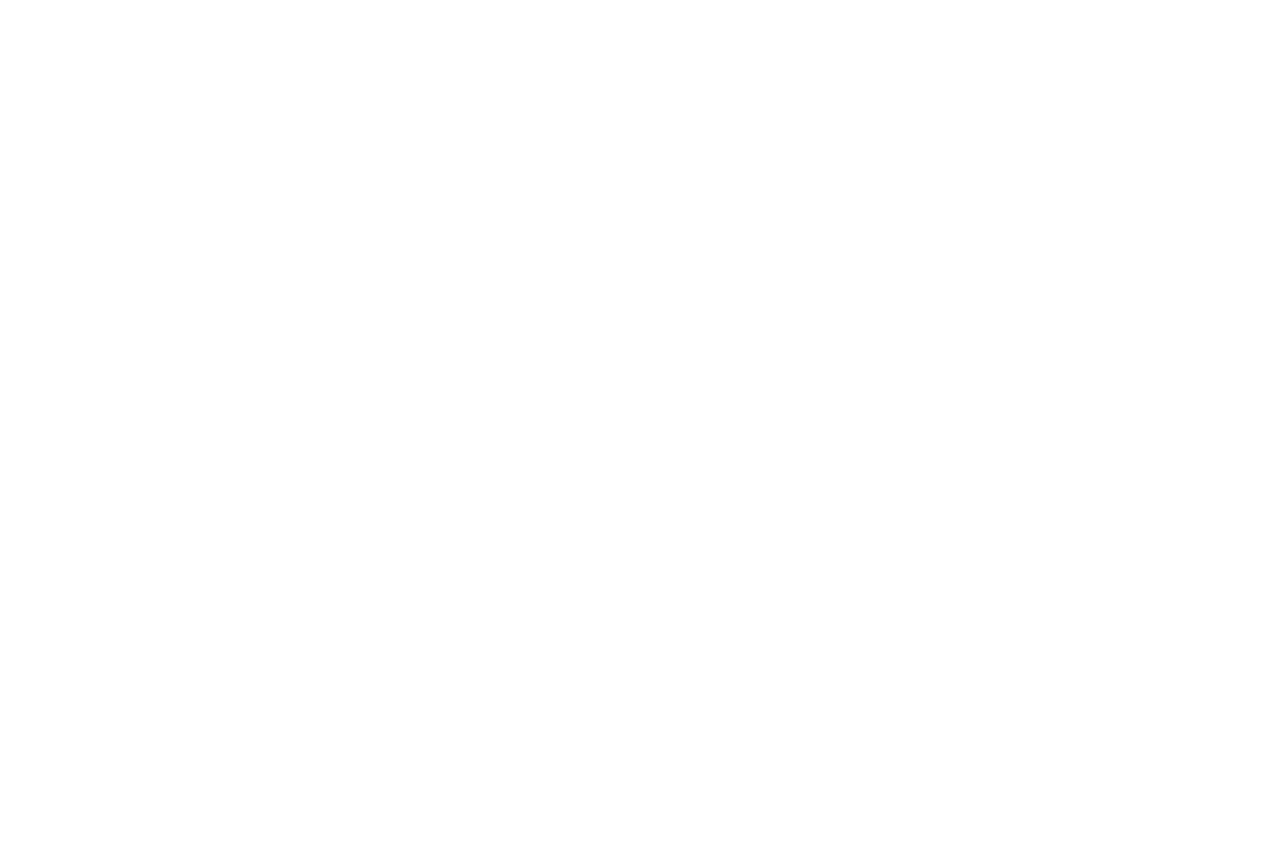
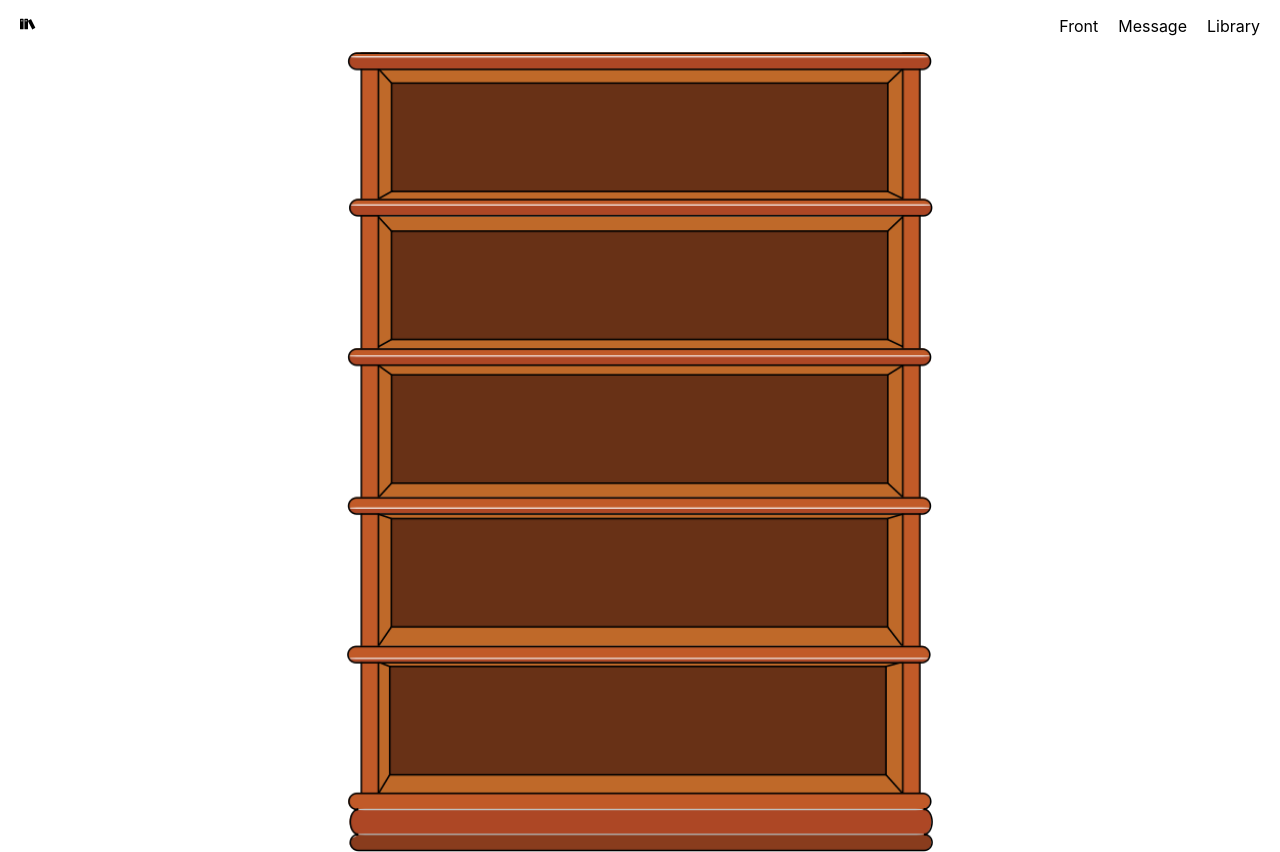
Before and after one commit to samweol/portfolio, a React (Create React App) app: page /library in a window 1280 px wide. Before the commit this address had no page. Before the commit the page ends 800 px from the top, so only its background shows below. Built offline with nearby package versions, Linux system fonts and the light colour scheme.

Commit message:
Feat: library 페이지 추가

```diff
--- a/src/App.js
+++ b/src/App.js
@@ -2,8 +2,8 @@
 import "./App.css";
 import Front from "./components/Front/index";
 import Home from "./components/Home/Home";
+import Library from "./components/Library";
 import MessageBox from "./components/MessageBox";
-import WriteMessage from "./components/MessageBox/WriteMessage";
 
 function App() {
   return (
@@ -12,7 +12,7 @@
         <Route path="/" element={<Home />}></Route>
         <Route path="/front" element={<Front />}></Route>
         <Route path="/message" element={<MessageBox />}></Route>
-        <Route path="/message/write" element={<WriteMessage />}></Route>
+        <Route path="/library" element={<Library />}></Route>
         {/* <Route path="*" element={<NotFound />}></Route> */}
       </Routes>
     </BrowserRouter>
--- /dev/null
+++ b/src/components/Library/Book.jsx
@@ -0,0 +1,9 @@
+import React from "react";
+import styles from "./Book.module.css";
+export default function Book() {
+  return (
+    <div className={styles.book}>
+      <img src="" alt="" />
+    </div>
+  );
+}
--- /dev/null
+++ b/src/components/Library/Book.module.css
@@ -0,0 +1,3 @@
+.book {
+  position: absolute;
+}
--- /dev/null
+++ b/src/components/Library/Library.module.css
@@ -0,0 +1,9 @@
+.bookshelf {
+  width: 100%;
+  height: 100vh;
+  background-image: url(../../images/bookshelf.png);
+  background-repeat: no-repeat;
+  background-position: 50%;
+  background-size: contain;
+  position: relative;
+}
--- /dev/null
+++ b/src/components/Library/index.jsx
@@ -0,0 +1,15 @@
+import React from "react";
+import Navbar from "../Home/Navbar";
+import Book from "./Book";
+import styles from "./Library.module.css";
+
+export default function Library() {
+  return (
+    <>
+      <Navbar />
+      <div className={styles.bookshelf}>
+        <Book />
+      </div>
+    </>
+  );
+}
--- a/src/components/MessageBox/WriteMessage/index.jsx
+++ /dev/null
@@ -1,5 +0,0 @@
-import React from "react";
-
-export default function WriteMessage() {
-  return <div>write</div>;
-}
--- a/src/components/MessageBox/index.jsx
+++ b/src/components/MessageBox/index.jsx
@@ -2,10 +2,8 @@
 import Navbar from "../Home/Navbar";
 import Message from "./Message";
 import styles from "./MessageBox.module.css";
-import { useNavigate } from "react-router-dom";
 
 export default function MessageBox() {
-  const navigate = useNavigate();
   return (
     <>
       <Navbar />
@@ -18,14 +16,6 @@
         <Message content="hello" sender="xxx" />
         <Message content="hello" sender="xxx" />
       </div>
-      <button
-        className={styles.writeBtn}
-        onClick={() => {
-          navigate("/message/write");
-        }}
-      >
-        편지 쓰기
-      </button>
     </>
   );
 }
```
Also changed, not shown: src/images/bookshelf.png (added).
